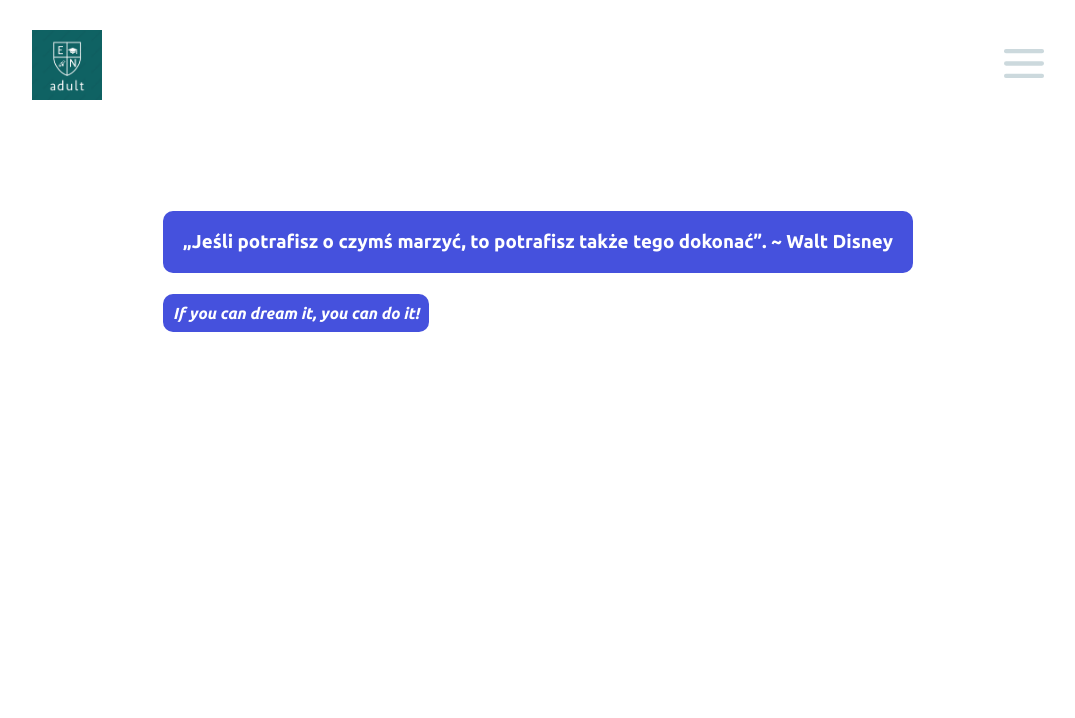
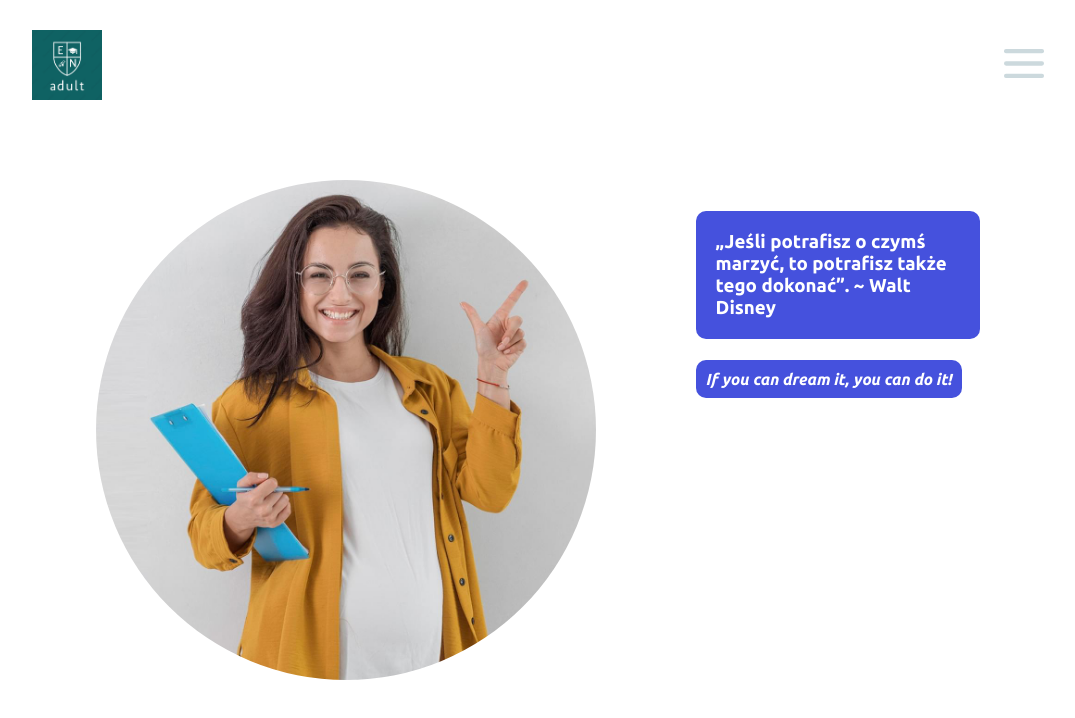
Before and after one commit to arturkurek/adultschool, a React (Create React App) app: page / in a window 1280 px wide. Shown: the top 718 px of the page, without its empty margins (102-1177 px from the left). Built offline with nearby package versions, Linux system fonts and the light colour scheme.

Commit message:
woman returned

```diff
--- a/src/views/parts/AboutUs/AboutUs.scss
+++ b/src/views/parts/AboutUs/AboutUs.scss
@@ -24,7 +24,12 @@
         color: white;
     }
 
-
+    .woman {
+        width: 500px;
+        border-radius: 50%;
+        opacity: 0;
+        animation: fade-in 1s ease-in forwards;
+    }
 
     .motto {
         margin: 12px 0;
--- a/src/views/parts/AboutUs/AboutUs.tsx
+++ b/src/views/parts/AboutUs/AboutUs.tsx
@@ -5,7 +5,7 @@
 
 export const AboutUs = () => {
     return <div className='about-us' data-testid="about-us-test-id">
-        {/* <img className="woman" src="/static/images/woman.png" alt="adult students" /> */}
+        <img className="woman" src="/static/images/woman.png" alt="adult students" />
         <div className='motto'>
             <h3>„Jeśli potrafisz o czymś marzyć, to potrafisz także tego dokonać”. ~ Walt Disney</h3>
             <h4><i>If you can dream it, you can do it!</i></h4>
```
